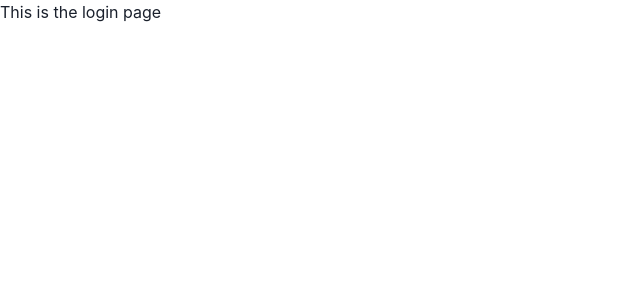
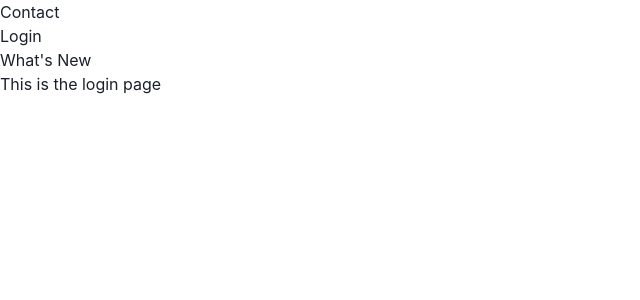
Before and after one commit to Code-4-Community/outstanding-life, a Next.js app: page /login in a window 1280 px wide. Shown: the top 300 px of the page, without its empty margins (0-640 px from the left). Built offline with nearby package versions, Linux system fonts and the light colour scheme.

Commit message:
added navbar component

```diff
--- /dev/null
+++ b/lib/components/navbar/NavLink.tsx
@@ -0,0 +1,16 @@
+import Link from "next/link";
+import { withRouter } from "next/router";
+
+const NavLink = props => (
+  <Link href={props.path}>
+    <div
+      className={`NavButton ${
+        props.router.pathname === props.path ? "active" : ""
+      }`}
+    >
+      <span className="Label">{props.label}</span>
+    </div>
+  </Link>
+);
+
+export default withRouter(NavLink);
--- /dev/null
+++ b/lib/components/navbar/index.tsx
@@ -0,0 +1,15 @@
+import NavLink from "./NavLink";
+
+const NavBar = props => (
+  <div className="NavBar">
+    {props.navLinks.map(button => (
+      <NavLink
+        key={button.path}
+        path={button.path}
+        label={button.label}
+      />
+    ))}
+  </div>
+);
+
+export default NavBar;
--- /dev/null
+++ b/lib/components/navbar/links.tsx
@@ -0,0 +1,16 @@
+const navLinks = [
+  {
+    label: "Contact",
+    path: "/contact"
+  },
+  {
+    label: "Login",
+    path: "/login"
+  },
+  {
+    label: "What's New",
+    path: "/whatsnew"
+  }
+];
+
+export default navLinks;
--- a/pages/contact/index.tsx
+++ b/pages/contact/index.tsx
@@ -1,9 +1,12 @@
 import type { NextPage } from 'next';
+import NavBar from "../../lib/components/navbar";
+import navLinks from "../../lib/components/navbar/links";
 
 const ContactUs: NextPage = () => {
 
     return (
       <>
+      <NavBar navLinks={navLinks} />
       This is the Contact Us page
       </>
     );
--- a/pages/login/index.tsx
+++ b/pages/login/index.tsx
@@ -1,9 +1,12 @@
 import type { NextPage } from 'next';
+import NavBar from "../../lib/components/navbar";
+import navLinks from "../../lib/components/navbar/links";
 
 const Login: NextPage = () => {
 
     return (
       <>
+      <NavBar navLinks={navLinks} />
       This is the login page
       </>
     );
--- a/pages/whatsnew/index.tsx
+++ b/pages/whatsnew/index.tsx
@@ -1,9 +1,12 @@
 import type { NextPage } from 'next';
+import NavBar from "../../lib/components/navbar";
+import navLinks from "../../lib/components/navbar/links";
 
 const WhatsNew: NextPage = () => {
 
     return (
       <>
+      <NavBar navLinks={navLinks} />
       This is the What's New page
       </>
     );
```
